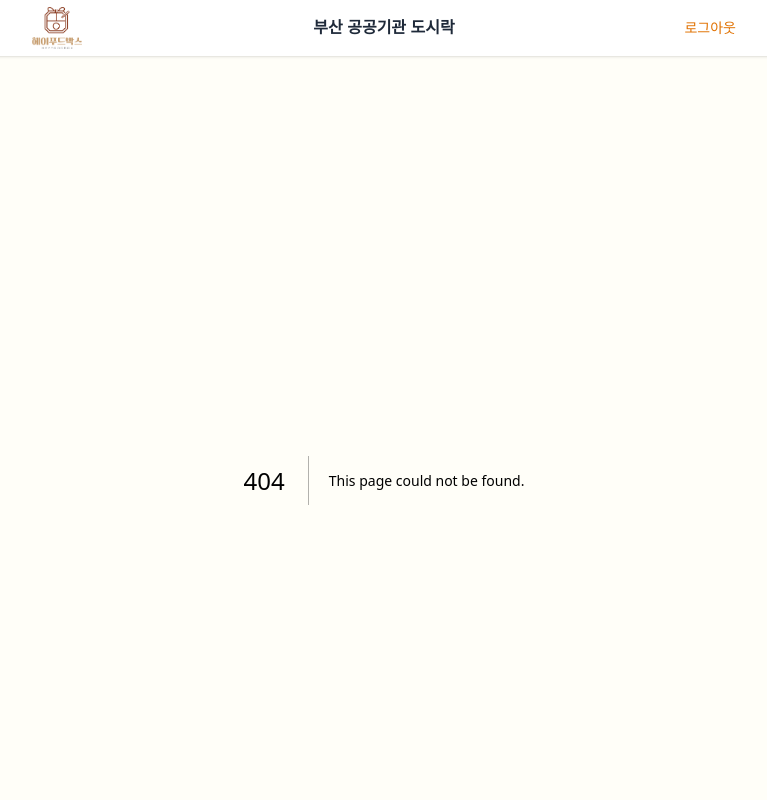
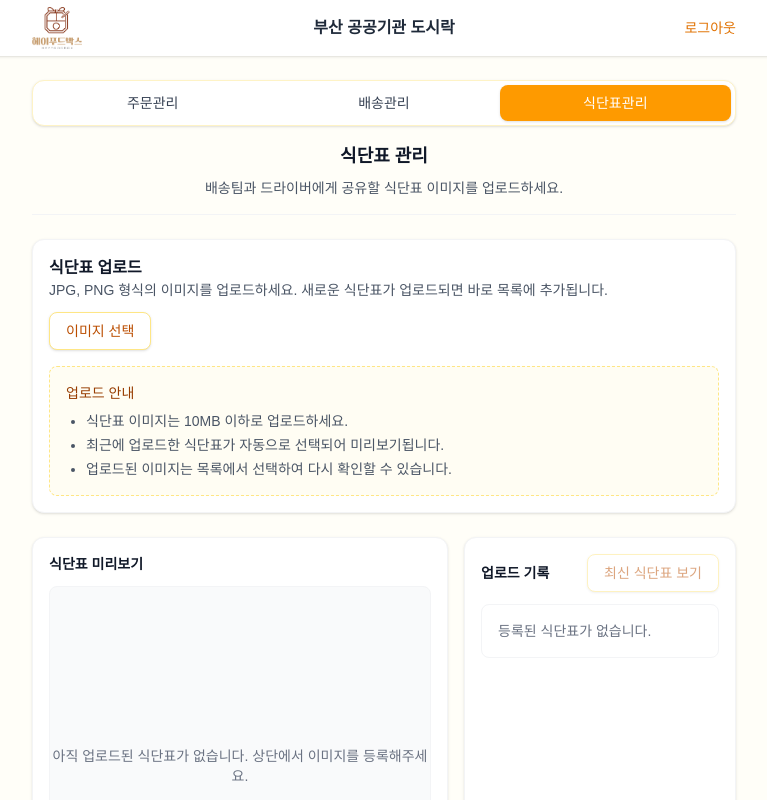
Before and after one commit to soohyun4747/vacation-dosirak-order, a Next.js app: page /admin/meal-plans in a window 1280 px wide. Before the commit this address had no page. Shown: the top 800 px of the page, without its empty margins (256-1023 px from the left). Built offline with nearby package versions, Linux system fonts and the light colour scheme.

Commit message:
Add meal plan management tab and upload UI

```diff
--- /dev/null
+++ b/app/admin/meal-plans/page.tsx
@@ -0,0 +1,142 @@
+'use client';
+
+import { ChangeEvent, useMemo, useState } from 'react';
+import { Button } from '../../../src/components/common/Button';
+import { Card } from '../../../src/components/common/Card';
+import { PageHeader } from '../../../src/components/common/PageHeader';
+
+type MealPlan = {
+  id: string;
+  name: string;
+  uploadedAt: string;
+  imageUrl: string;
+  size: number;
+};
+
+const formatBytes = (size: number) => {
+  if (size === 0) return '0 Bytes';
+  const k = 1024;
+  const sizes = ['Bytes', 'KB', 'MB', 'GB'];
+  const i = Math.floor(Math.log(size) / Math.log(k));
+  return `${(size / Math.pow(k, i)).toFixed(1)} ${sizes[i]}`;
+};
+
+export default function AdminMealPlansPage() {
+  const [mealPlans, setMealPlans] = useState<MealPlan[]>([]);
+  const [selectedId, setSelectedId] = useState<string | null>(null);
+
+  const selectedPlan = useMemo(
+    () => mealPlans.find((plan) => plan.id === selectedId) ?? mealPlans[0],
+    [mealPlans, selectedId],
+  );
+
+  const handleUpload = (event: ChangeEvent<HTMLInputElement>) => {
+    const file = event.target.files?.[0];
+    if (!file) return;
+
+    const newPlan: MealPlan = {
+      id: crypto.randomUUID(),
+      name: file.name,
+      uploadedAt: new Date().toISOString(),
+      imageUrl: URL.createObjectURL(file),
+      size: file.size,
+    };
+
+    setMealPlans((prev) => [newPlan, ...prev]);
+    setSelectedId(newPlan.id);
+    event.target.value = '';
+  };
+
+  return (
+    <div className="space-y-6">
+      <PageHeader
+        title="식단표 관리"
+        description="배송팀과 드라이버에게 공유할 식단표 이미지를 업로드하세요."
+      />
+
+      <Card className="space-y-4">
+        <div className="flex flex-wrap items-center justify-between gap-3">
+          <div>
+            <h2 className="text-base font-semibold text-gray-900">식단표 업로드</h2>
+            <p className="text-sm text-gray-600">
+              JPG, PNG 형식의 이미지를 업로드하세요. 새로운 식단표가 업로드되면 바로 목록에 추가됩니다.
+            </p>
+          </div>
+          <label className="inline-flex cursor-pointer items-center justify-center rounded-lg border border-amber-200 bg-white px-4 py-2 text-sm font-medium text-amber-700 shadow-sm transition hover:border-amber-400 hover:text-amber-800">
+            이미지 선택
+            <input type="file" accept="image/*" className="hidden" onChange={handleUpload} />
+          </label>
+        </div>
+        <div className="rounded-lg border border-dashed border-amber-200 bg-amber-50/60 p-4 text-sm text-gray-700">
+          <p className="font-medium text-amber-800">업로드 안내</p>
+          <ul className="mt-2 list-disc space-y-1 pl-5 text-gray-600">
+            <li>식단표 이미지는 10MB 이하로 업로드하세요.</li>
+            <li>최근에 업로드한 식단표가 자동으로 선택되어 미리보기됩니다.</li>
+            <li>업로드된 이미지는 목록에서 선택하여 다시 확인할 수 있습니다.</li>
+          </ul>
+        </div>
+      </Card>
+
+      <div className="grid gap-4 lg:grid-cols-5">
+        <Card className="lg:col-span-3 space-y-3">
+          <div className="flex items-center justify-between">
+            <h3 className="text-sm font-semibold text-gray-900">식단표 미리보기</h3>
+            {selectedPlan && (
+              <span className="text-xs text-gray-500">
+                {new Date(selectedPlan.uploadedAt).toLocaleString()}
+              </span>
+            )}
+          </div>
+          <div className="flex min-h-[360px] items-center justify-center overflow-hidden rounded-lg border border-gray-100 bg-gray-50">
+            {selectedPlan ? (
+              // eslint-disable-next-line @next/next/no-img-element
+              <img
+                src={selectedPlan.imageUrl}
+                alt={selectedPlan.name}
+                className="max-h-[420px] max-w-full object-contain"
+              />
+            ) : (
+              <div className="text-center text-sm text-gray-500">
+                아직 업로드된 식단표가 없습니다. 상단에서 이미지를 등록해주세요.
+              </div>
+            )}
+          </div>
+        </Card>
+
+        <Card className="lg:col-span-2 space-y-3">
+          <div className="flex items-center justify-between">
+            <h3 className="text-sm font-semibold text-gray-900">업로드 기록</h3>
+            <Button variant="secondary" onClick={() => setSelectedId(mealPlans[0]?.id ?? null)} disabled={!mealPlans.length}>
+              최신 식단표 보기
+            </Button>
+          </div>
+          <div className="divide-y divide-gray-100 overflow-hidden rounded-lg border border-gray-100">
+            {mealPlans.length === 0 && (
+              <div className="p-4 text-sm text-gray-500">등록된 식단표가 없습니다.</div>
+            )}
+            {mealPlans.map((plan) => {
+              const isActive = selectedPlan?.id === plan.id;
+              return (
+                <button
+                  key={plan.id}
+                  onClick={() => setSelectedId(plan.id)}
+                  className={`flex w-full items-center justify-between gap-2 px-4 py-3 text-left text-sm transition ${
+                    isActive ? 'bg-amber-50 text-amber-900' : 'hover:bg-amber-50'
+                  }`}
+                >
+                  <div>
+                    <div className="font-semibold text-gray-900">{plan.name}</div>
+                    <div className="text-xs text-gray-500">
+                      {new Date(plan.uploadedAt).toLocaleString()} • {formatBytes(plan.size)}
+                    </div>
+                  </div>
+                  <span className="text-xs text-amber-700">{isActive ? '선택됨' : '미리보기'}</span>
+                </button>
+              );
+            })}
+          </div>
+        </Card>
+      </div>
+    </div>
+  );
+}
--- a/src/components/admin/AdminNavTabs.tsx
+++ b/src/components/admin/AdminNavTabs.tsx
@@ -6,6 +6,7 @@ import { usePathname } from 'next/navigation';
 const tabs = [
   { href: '/admin/orders', label: '주문관리' },
   { href: '/admin/shipping', label: '배송관리' },
+  { href: '/admin/meal-plans', label: '식단표관리' },
 ];
 
 export const AdminNavTabs = () => {
```
